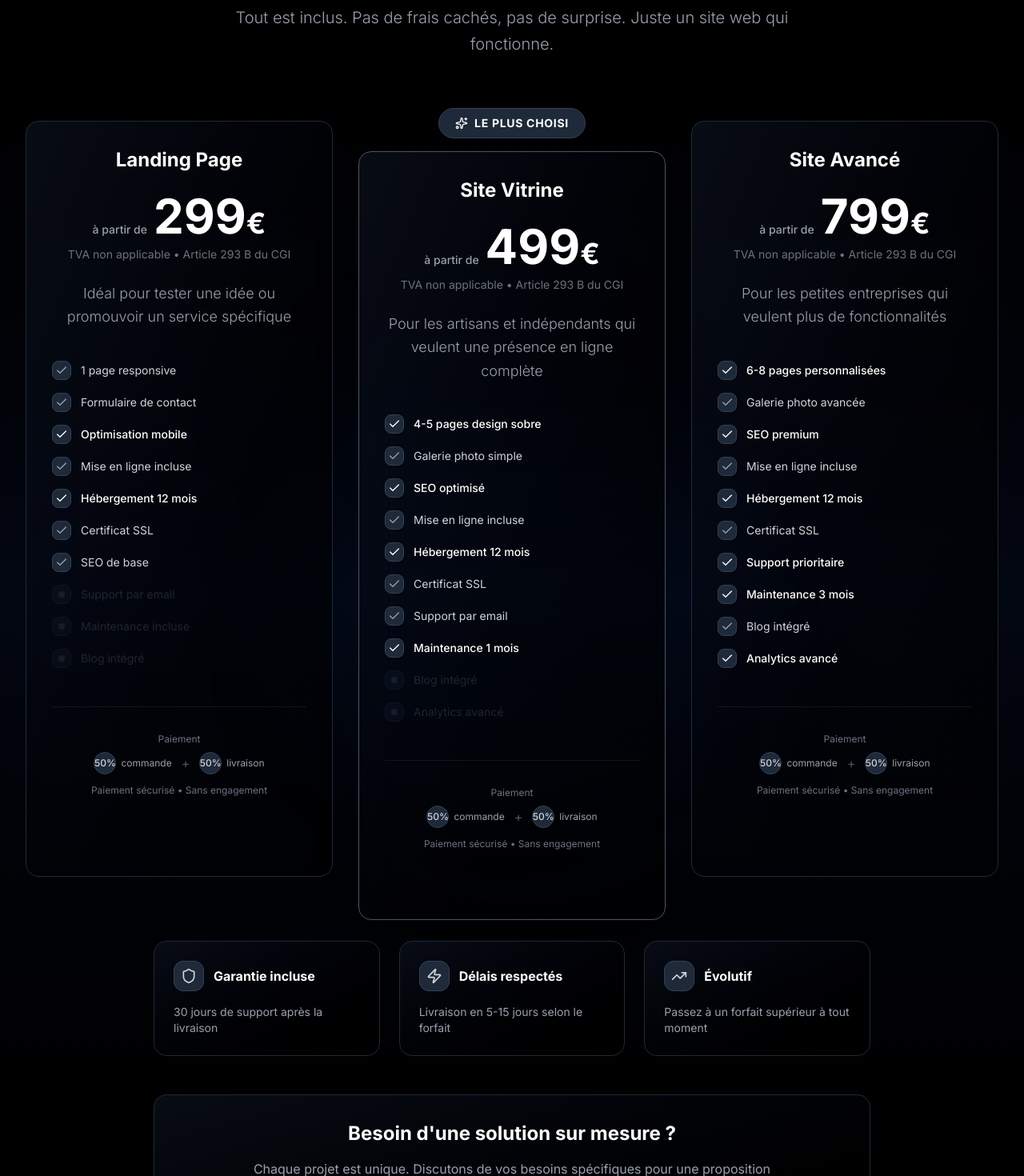
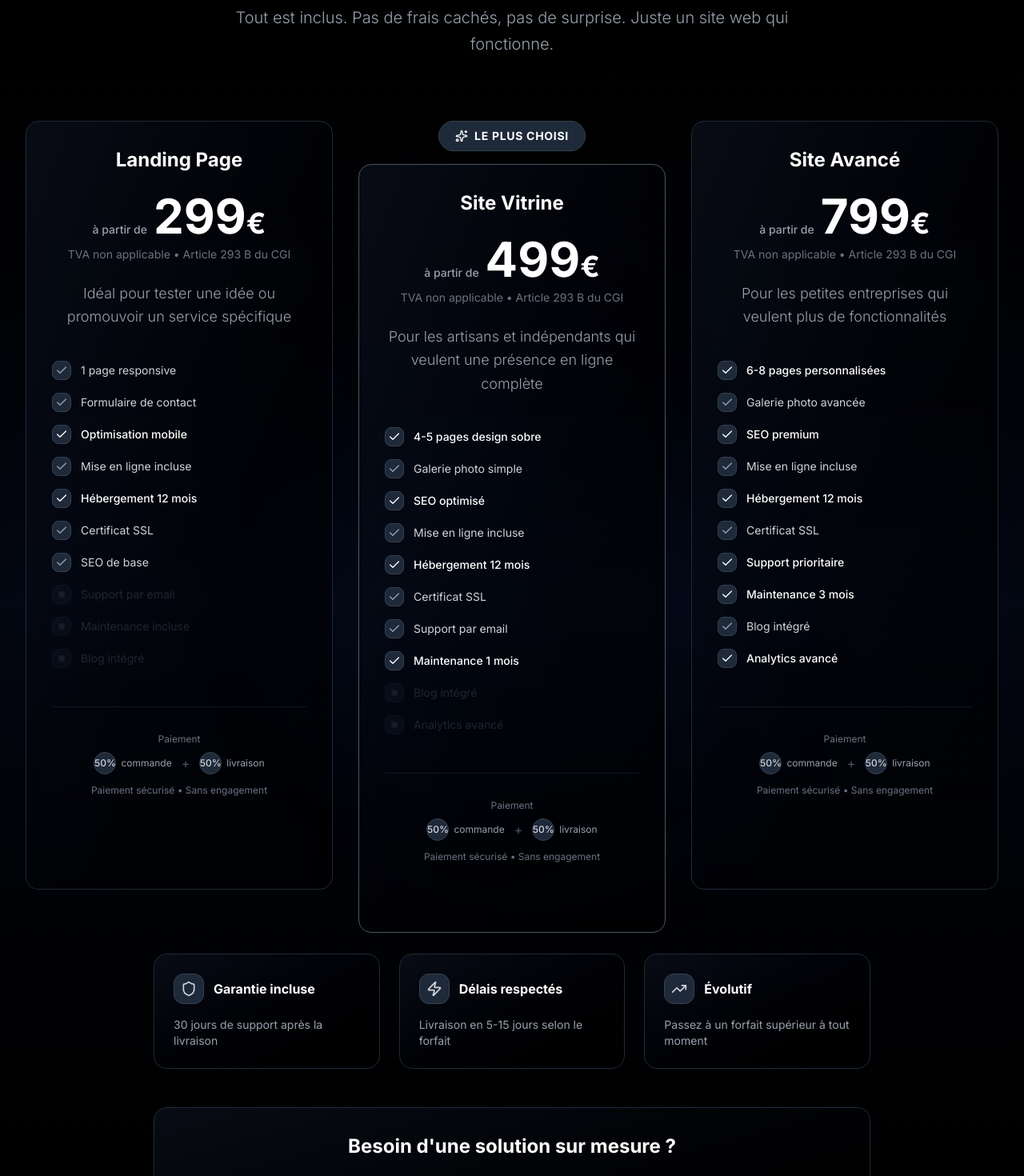
Before and after one commit to vladbevz/ateliercode, a Next.js app: page /tarifs in a window 1280 px wide. Shown: the part 300-1770 px from the top of the page at 80% size. Built offline with nearby package versions, Linux system fonts and the light colour scheme.

Commit message:
tarifs test

```diff
--- a/app/components/Tarifs.tsx
+++ b/app/components/Tarifs.tsx
@@ -28,8 +28,7 @@ export default function Tarifs() {
         { name: "Blog intégré", included: false, highlight: false },
       ],
       popular: false,
-      accent: "border-gray-800",
-      hoverColor: "hover:border-gray-700"
+      accent: "border-gray-800"
     },
     {
       name: "Site Vitrine",
@@ -48,8 +47,7 @@ export default function Tarifs() {
         { name: "Analytics avancé", included: false, highlight: false },
       ],
       popular: true,
-      accent: "border-gray-600",
-      hoverColor: "hover:border-gray-500"
+      accent: "border-gray-600"
     },
     {
       name: "Site Avancé",
@@ -68,12 +66,10 @@ export default function Tarifs() {
         { name: "Analytics avancé", included: true, highlight: true },
       ],
       popular: false,
-      accent: "border-gray-800",
-      hoverColor: "hover:border-gray-700"
+      accent: "border-gray-800"
     }
   ];
 
-  // ЗМІНЕНО: той самий підхід як у PourQui.tsx
   const cardVariants = {
     hidden: { opacity: 0, y: 30 },
     visible: (i: number) => ({
@@ -140,8 +136,8 @@ export default function Tarifs() {
           </motion.p>
         </motion.div>
 
-        {/* КАРТКИ ТАРИФІВ - ЗМІНЕНО: той самий підхід як у PourQui.tsx */}
-        <div className="flex flex-col lg:flex-row justify-center items-stretch gap-8 max-w-7xl mx-auto">
+        {/* ЗМІНЕНО: використовуємо grid як у PourQui.tsx */}
+        <div className="grid grid-cols-1 lg:grid-cols-3 gap-8 max-w-7xl mx-auto">
           {plans.map((plan, index) => (
             <motion.div
               key={index}
@@ -153,25 +149,20 @@ export default function Tarifs() {
                 y: -8,
                 transition: { duration: 0.3 }
               }}
-              className={`relative group flex-1 min-w-0 ${plan.popular ? 'lg:-mt-4' : ''}`}
+              className={`relative group ${plan.popular ? 'lg:row-span-1' : ''}`}
             >
-              {/* ПОПУЛЯРНИЙ БЕЙДЖ */}
+              {/* ПОПУЛЯРНИЙ БЕЙДЖ - спрощуємо без додаткового motion.div */}
               {plan.popular && (
-                <motion.div
-                  initial={{ opacity: 0, y: -10 }}
-                  animate={isInView ? { opacity: 1, y: 0 } : {}}
-                  transition={{ delay: 0.2 + index * 0.1 }}
-                  className="mb-4 text-center"
-                >
+                <div className="mb-4 text-center">
                   <div className="inline-flex items-center px-5 py-2 rounded-full bg-gray-800 border border-gray-700 font-bold text-sm tracking-wider gap-2">
                     <Sparkles className="w-4 h-4" />
                     <span>LE PLUS CHOISI</span>
                   </div>
-                </motion.div>
+                </div>
               )}
 
               {/* ОСНОВНА КАРТКА */}
-              <div className={`relative h-full bg-gradient-to-br from-gray-900/50 to-black/50 p-8 rounded-2xl border ${plan.accent} backdrop-blur-sm transition-all duration-300 ${plan.hoverColor} overflow-hidden ${plan.popular ? 'lg:mt-4' : ''}`}>
+              <div className={`relative h-full bg-gradient-to-br from-gray-900/50 to-black/50 p-8 rounded-2xl border ${plan.accent} backdrop-blur-sm transition-all duration-300 hover:border-gray-600 overflow-hidden`}>
                 {/* АКЦЕНТ ПРИ ХОВЕРІ */}
                 <div className="absolute inset-0 bg-gradient-to-r from-transparent via-gray-900/10 to-transparent translate-x-[-100%] group-hover:translate-x-[100%] transition-transform duration-700"></div>
 
@@ -272,7 +263,7 @@ export default function Tarifs() {
           transition={{ delay: 0.5 }}
           className="mt-20 max-w-4xl mx-auto"
         >
-          <div className="flex flex-col md:flex-row gap-6 mb-12">
+          <div className="grid grid-cols-1 md:grid-cols-3 gap-6 mb-12">
             {[
               {
                 icon: <Shield className="w-5 h-5 text-gray-300" />,
@@ -292,7 +283,7 @@ export default function Tarifs() {
             ].map((item, idx) => (
               <div
                 key={idx}
-                className="relative group flex-1"
+                className="relative group"
               >
                 <div className="relative p-6 rounded-2xl bg-gradient-to-br from-gray-900/50 to-black/50 border border-gray-800 backdrop-blur-sm transition-all duration-300 group-hover:border-gray-600 overflow-hidden">
                   <div className="flex items-center gap-3 mb-4">
@@ -339,7 +330,7 @@ export default function Tarifs() {
           {/* ФУТЕР */}
           <div className="text-center mt-8 text-sm text-gray-500">
             <p className="mb-1">TVA non applicable, article 293 B du CGI • Micro-entreprise</p>
-            <p>Paiement 100% sécurisé • Facture déтаillée fournie</p>
+            <p>Paiement 100% sécurisé • Facture détaillée fournie</p>
           </div>
         </motion.div>
       </div>
```
